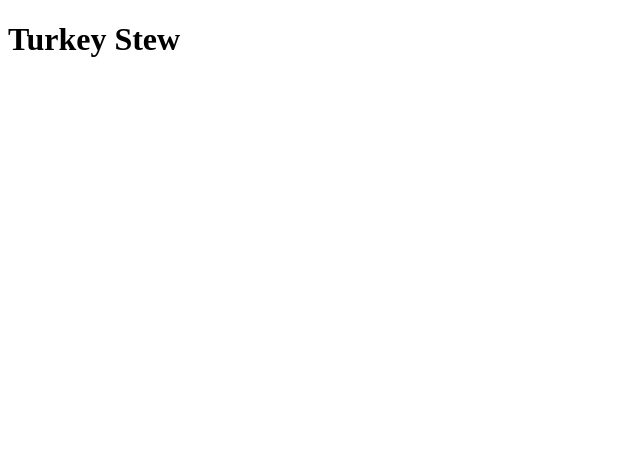
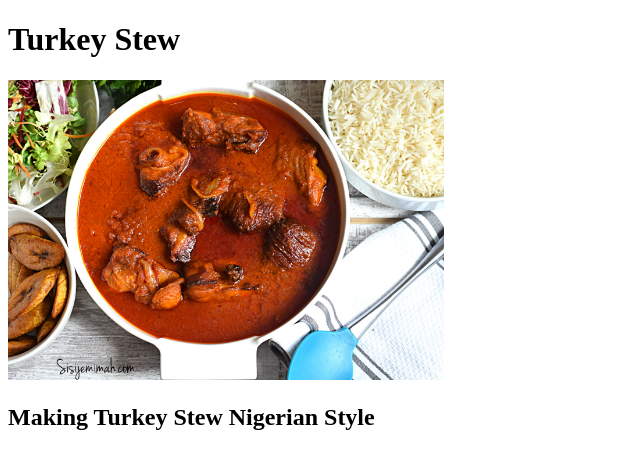
Before and after one commit to gloriousoyetunji/odin-recipes, a plain HTML site: page recipes/turkey-stew.html in a window 1280 px wide. Shown: the whole page, without its empty margins (0-640 px from the left). Drawn offline with Linux system fonts and the light colour scheme.

Commit message:
Added links and images

```diff
--- a/recipes/turkey-stew.html
+++ b/recipes/turkey-stew.html
@@ -7,5 +7,7 @@
 </head>
 <body>
     <h1>Turkey Stew</h1>
+    <img src="./recipe-images/smoked-turkey-stew.jpg" alt="" height="300">
+    <h2>Making Turkey Stew Nigerian Style</h2>
 </body>
 </html>
```
Also changed, not shown: recipes/carrot-smoothie.html (added), recipes/peanut-punch.html (added), recipes/recipe-images/smoked-turkey-stew.jpg (added).
